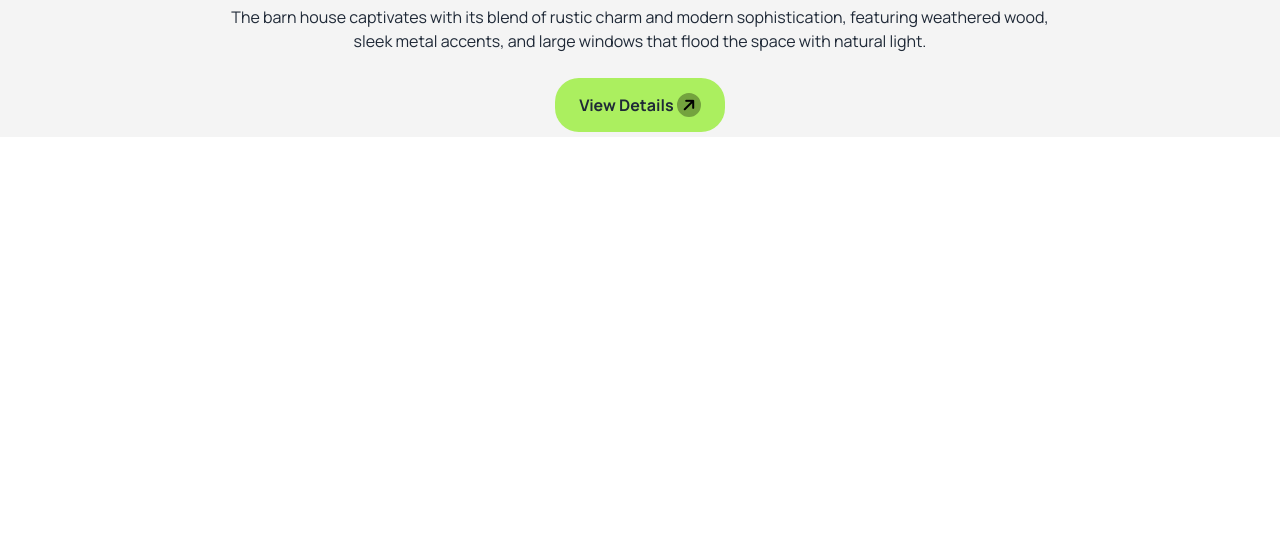
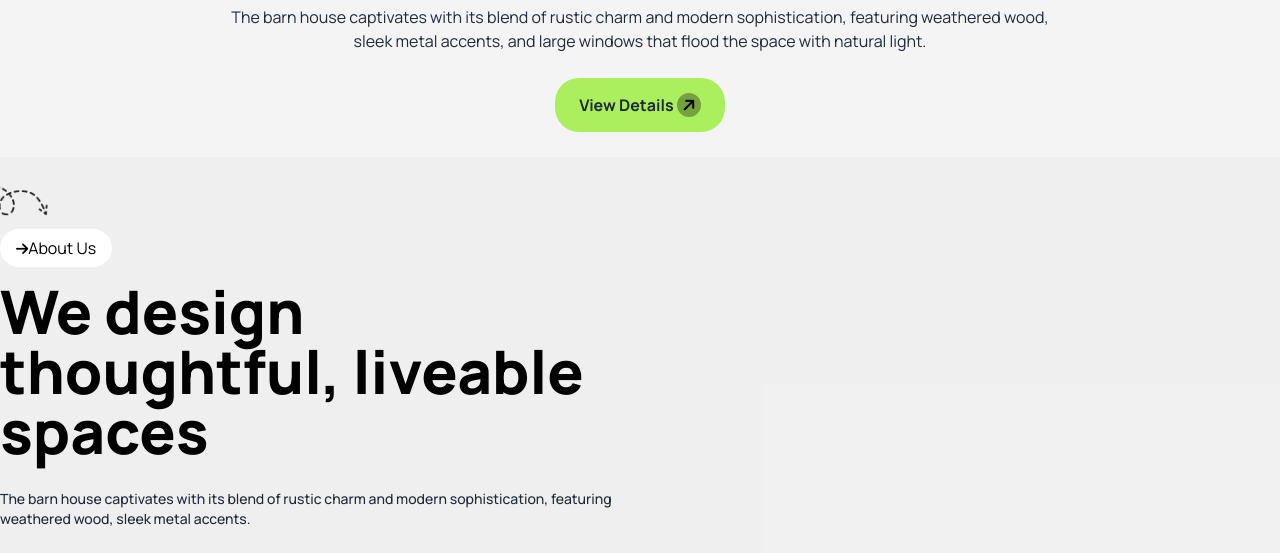
Before and after one commit to Jahid458/Rinterio-House-using-Daisi-ui, a plain HTML site: page index.html in a window 1280 px wide. Shown: the part 633-1186 px from the top of the page. Before the commit the page ends 800 px from the top, so only its background shows below. Drawn offline with nearby package versions, Linux system fonts and the light colour scheme.

Commit message:
About Us Header section

```diff
--- a/index.html
+++ b/index.html
@@ -31,7 +31,8 @@
             'secondaryColor': '#737373',
             'textsecondaryColor': '#737373',
             'btnColor': '#ABEF5F',
-            'bgColor' : '#F4F4F4'
+            'bgColor' : '#F4F4F4',
+            'green':'rgba(30,30,30,0.02)'
           }
         }
       }
@@ -116,12 +117,35 @@
          text-black rounded-full w-6 h-6 text-center leading-6 -rotate-45" ></i>
             </a>
           </div>
+        </div>
+       </section>
 
+       <!-- About Us -->
 
+       <section class="bg-green">
+          <div class="container mx-auto">
+             <div class="grid grid-cols-1 lg:grid-cols-2 gap-6 mt-5 items-center">
+                    <!-- Content About US -->
+                <div class="">
+                  <div class="relative mx-auto mb-5 text-center md:text-left">
+                    <div class="absolute -left-16 mt-5 hidden md:block">
+                      <img src="./images/Vector.png" alt="" class="w-28">
+                    </div>
+                    <div class="">
+                     <a href="#" class="px-4 py-2 rounded-3xl bg-white text-black">
+                      <i class="fa-solid fa-arrow-right  text-black leading-6  text-sm text-center mt-20"></i>About Us</a>
+                    </div>
+                    <h2 class="text-black text-3xl lg:text-6xl font-extrabold mt-5 mb-7">We design thoughtful, liveable spaces</h2>
+                    <p class="text-sm md:text-md mb-6 font-medium">The barn house captivates with its blend of rustic charm and modern sophistication, featuring weathered wood, sleek metal accents.</p>
+                  </div>
 
-        </div>
+                </div>
 
-       </section>
+             </div>
+
+          </div>
+
+      </section>
 
 
 
```
